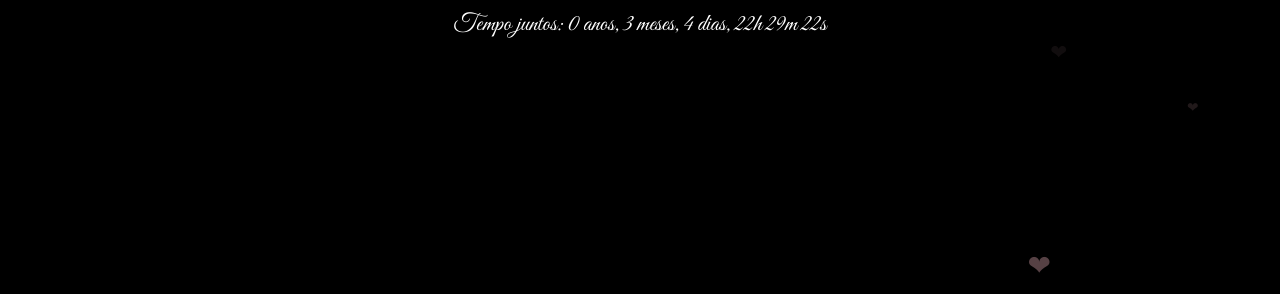
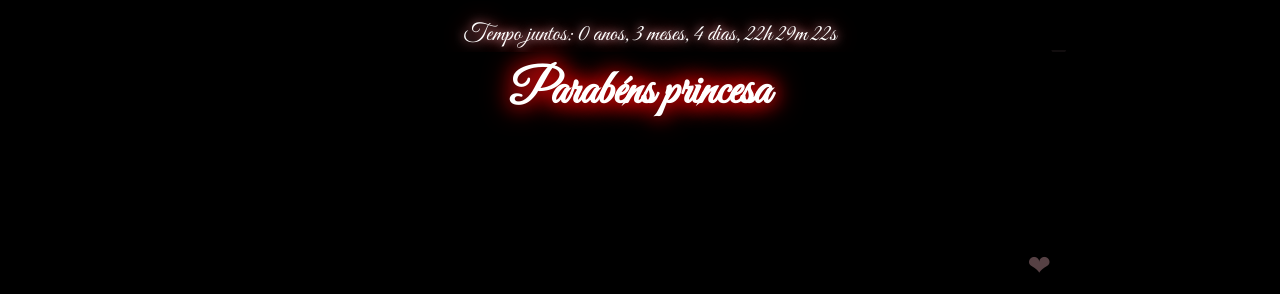
Before and after one commit to LuanMaartins/Josi_Edson, a plain HTML site: page index.html in a window 1280 px wide. Shown: the top 294 px of the page. Drawn offline with Linux system fonts and the light colour scheme.

Commit message:
Atualizar o index.html

```diff
--- a/index.html
+++ b/index.html
@@ -199,6 +199,7 @@
             color: white;
             font-size: 1rem;
             font-family: 'Great Vibes', cursive;
+            background-color: black;
         }
 
         .creditos {
@@ -301,7 +302,7 @@
     <button class="pause-btn" onclick="toggleAudio()">⏸️</button>
 
 
-    <div class="title>
+    <div class="title">
     <h1 class="title">Parabéns princesa</h1>
 <div class="footer">
         <t class="timer">Tempo juntos: <span id="tempoJuntos"></span></t>
```
